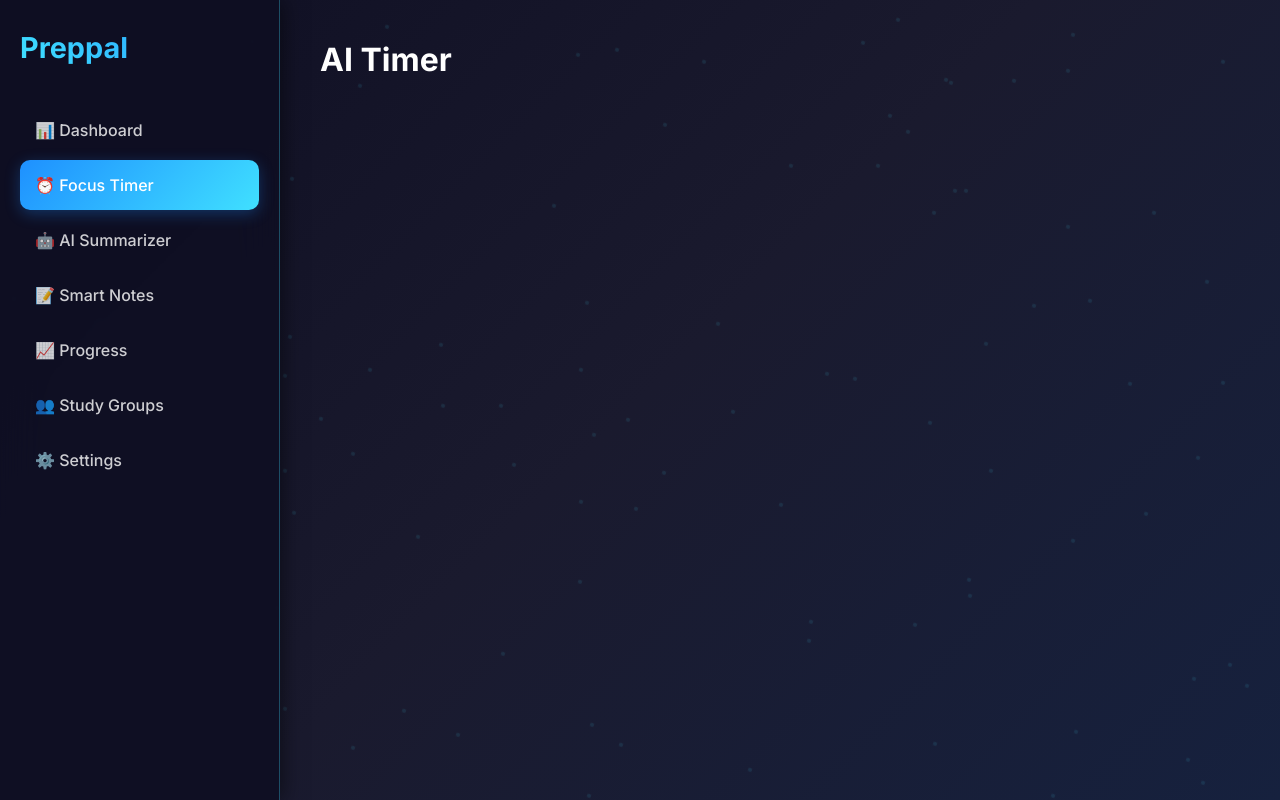
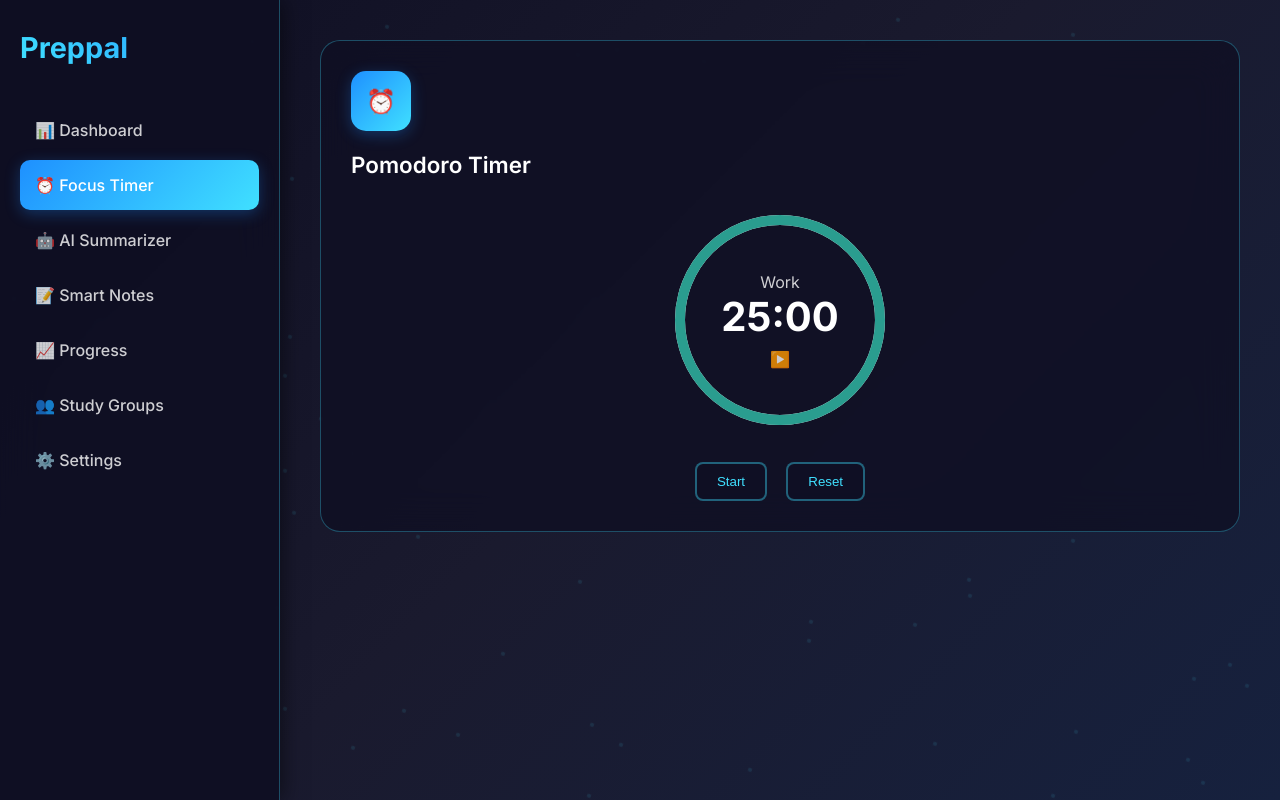
Before and after one commit to KickbyteTech/EdTech-App, a React (Vite) app in the folder edtech-ai-app/: page /timer in a window 1280 px wide. Built offline with nearby package versions, Linux system fonts and the light colour scheme.

Commit message:
Added timer.jsx and timer.css
Co-authored-by: karan pahwa <Karanpahwa2005@users.noreply.github.com>

```diff
--- a/edtech-ai-app/src/App.jsx
+++ b/edtech-ai-app/src/App.jsx
@@ -5,7 +5,7 @@ import ParticleBackground from './components/ParticleBackground';
 
 // Pages
 import Dashboard from './pages/dashboard/dashboard';
-import Timer from './pages/Timer';
+import Timer from './pages/timer/timer';
 import Summarizer from './pages/Summarizer';
 import Flashcards from './pages/Flashcards';
 import Settings from './pages/Settings';
--- a/edtech-ai-app/src/pages/timer.jsx
+++ /dev/null
@@ -1,12 +0,0 @@
-import react from 'react';
-import { useState } from 'react';
-
-const Timer = () => {
-  return (
-    <div className="timer">
-      <h1>AI Timer</h1>
-    </div>
-  );
-};
-
-export default Timer;
--- /dev/null
+++ b/edtech-ai-app/src/pages/timer/timer.css
@@ -0,0 +1,51 @@
+/* Timer Design */
+.clock-wrapper {
+    position: relative;
+    width: 220px;
+    height: 220px;
+    margin: 2rem auto;
+    cursor: pointer;
+}
+.progress-ring__bg {
+    fill: none;
+    stroke: #eee;
+    stroke-width: 10;
+}
+.progress-ring__circle {
+    fill: none;
+    stroke: #2a9d8f;
+    stroke-width: 10;
+    stroke-linecap: round;
+    transform: rotate(-90deg);
+    transform-origin: 50% 50%;
+    stroke-dasharray: 628;
+    stroke-dashoffset: 0;
+    transition: stroke-dashoffset 1s linear;
+}
+.clock-overlay {
+    position: absolute;
+    top: 0;
+    left: 0;
+    width: 100%;
+    height: 100%;
+    display: flex;
+    flex-direction: column;
+    align-items: center;
+    justify-content: center;
+    pointer-events: none;
+}
+.timer-text {
+    font-size: 2.5rem;
+    color: #fff;
+    font-weight: bold;
+    margin-bottom: 8px;
+}
+.session-label, .playpause-icon {
+    color: rgba(255,255,255,0.8);
+}
+.timer-buttons {
+    display: flex;
+    justify-content: center;
+    gap: 1.2rem;
+    margin-top: 1.5rem;
+}
--- /dev/null
+++ b/edtech-ai-app/src/pages/timer/timer.jsx
@@ -0,0 +1,98 @@
+import React, { useState, useEffect, useRef } from 'react';
+import './timer.css';
+
+const PomodoroTimer = () => {
+  const FULL_DASH_ARRAY = 2 * Math.PI * 100; // r=100
+  const [timeLeft, setTimeLeft] = useState(25 * 60);
+  const [isRunning, setIsRunning] = useState(false);
+  const [sessionLabel, setSessionLabel] = useState("Work");
+
+  const intervalRef = useRef(null);
+
+  // Toggle Play/Pause
+  const togglePause = () => {
+    setIsRunning(prev => !prev);
+  };
+
+  // Start Timer
+  const startTimer = () => {
+    setIsRunning(true);
+  };
+
+  // Reset Timer
+  const resetTimer = () => {
+    clearInterval(intervalRef.current);
+    setIsRunning(false);
+    setTimeLeft(25 * 60);
+    setSessionLabel("Work");
+  };
+
+  // Timer logic
+  useEffect(() => {
+    if (isRunning) {
+      intervalRef.current = setInterval(() => {
+        setTimeLeft(prev => {
+          if (prev > 0) return prev - 1;
+          clearInterval(intervalRef.current);
+          return 0;
+        });
+      }, 1000);
+    } else {
+      clearInterval(intervalRef.current);
+    }
+    return () => clearInterval(intervalRef.current);
+  }, [isRunning]);
+
+  // Format mm:ss
+  const formatTime = (secs) => {
+    const m = String(Math.floor(secs / 60)).padStart(2, "0");
+    const s = String(secs % 60).padStart(2, "0");
+    return `${m}:${s}`;
+  };
+
+  // Progress circle offset
+  const progressOffset = FULL_DASH_ARRAY - (timeLeft / (25 * 60)) * FULL_DASH_ARRAY;
+
+  return (
+    <div className="feature-section" id="timerSection">
+      <div className="feature-card">
+        <div className="card-icon">⏰</div>
+        <h3>Pomodoro Timer</h3>
+
+        <div className="clock-wrapper" onClick={togglePause}>
+          <svg className="progress-ring" width="220" height="220">
+            <circle
+              className="progress-ring__bg"
+              r="100"
+              cx="110"
+              cy="110"
+            />
+            <circle
+              className="progress-ring__circle"
+              r="100"
+              cx="110"
+              cy="110"
+              strokeDasharray={FULL_DASH_ARRAY}
+              strokeDashoffset={progressOffset}
+            />
+          </svg>
+
+          <div className="clock-overlay">
+            <div className="session-label">{sessionLabel}</div>
+            <div className="timer-text">{formatTime(timeLeft)}</div>
+            <div className="playpause-icon">
+              {isRunning ? "⏸️" : "▶️"}
+            </div>
+          </div>
+        </div>
+
+        <div className="timer-buttons">
+          <button className="card-action" onClick={startTimer}>Start</button>
+          <button className="card-action" onClick={resetTimer}>Reset</button>
+        </div>
+      </div>
+    </div>
+  );
+};
+
+export default PomodoroTimer;
```
